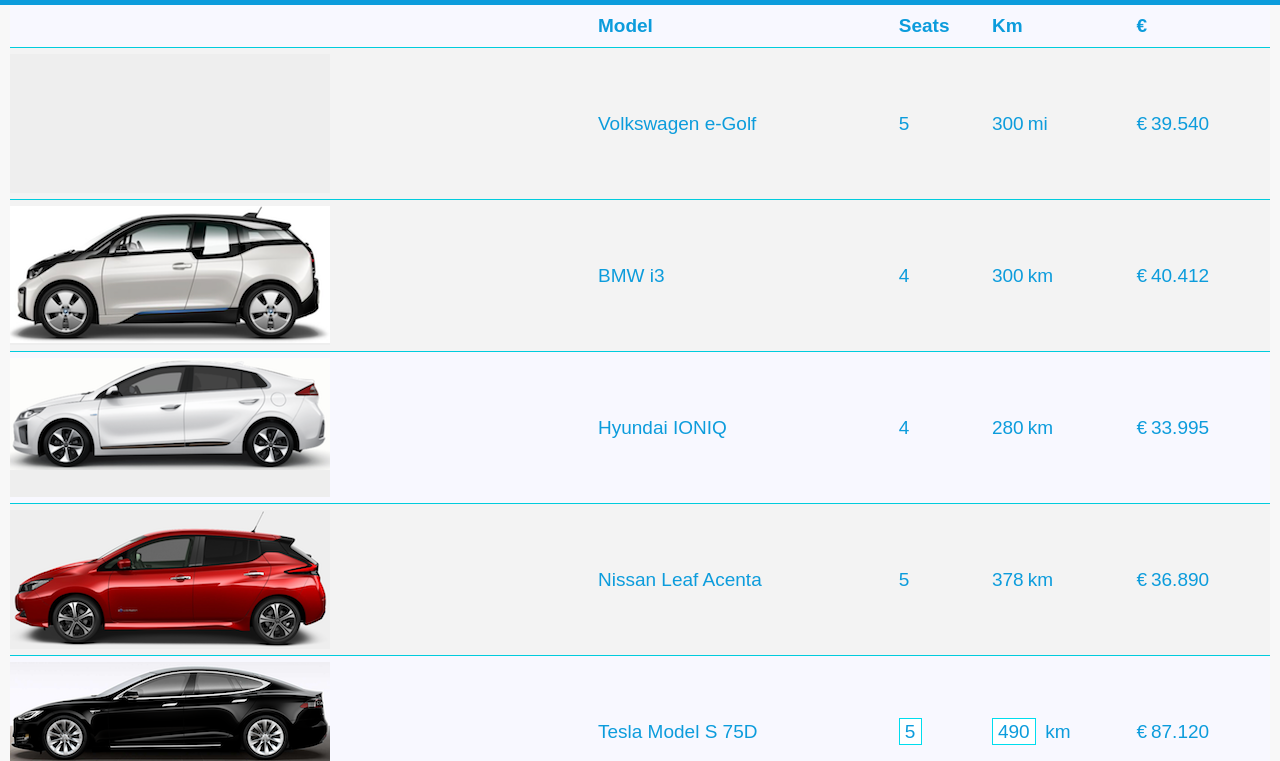
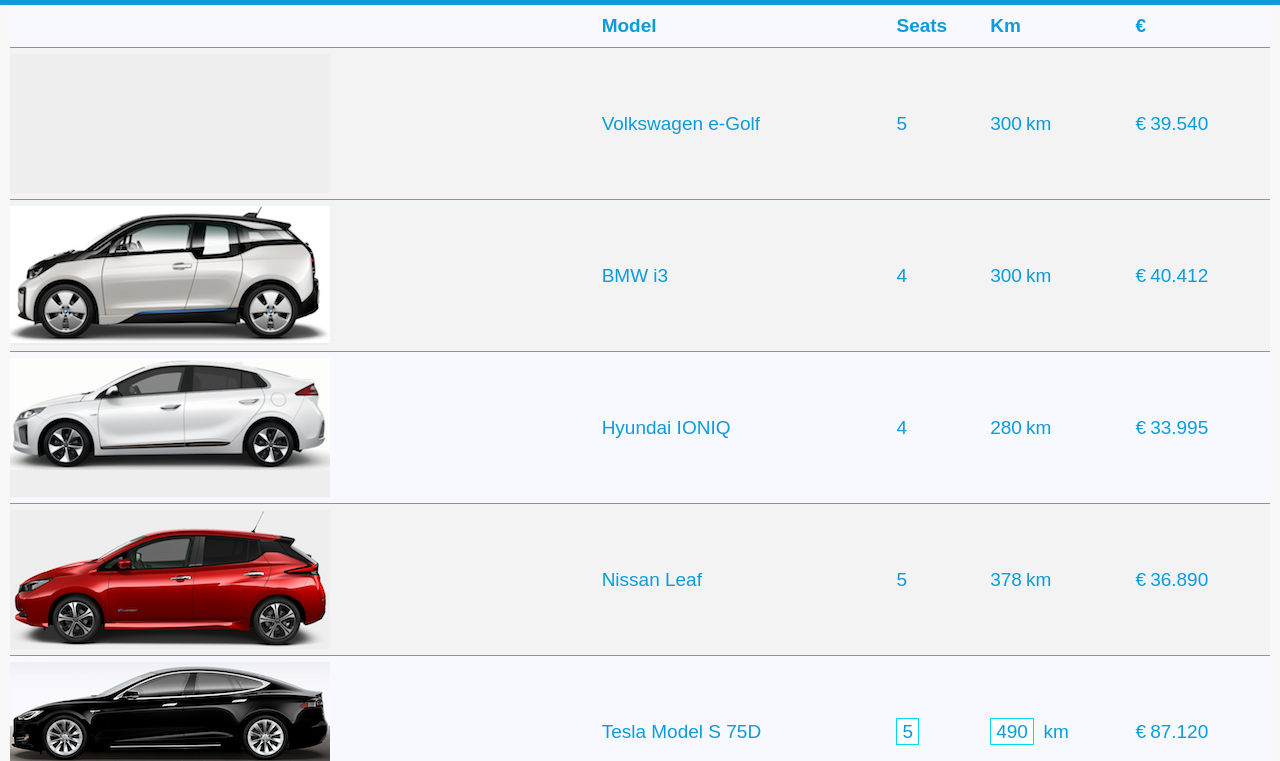
Before and after one commit to davedx/evs, a website: page evs.html in a window 1280 px wide. Shown: the part 39-800 px from the top of the page. Drawn offline with Linux system fonts and the light colour scheme.

Commit message:
Update region changing properly

```diff
--- a/evs.html
+++ b/evs.html
@@ -36,7 +36,7 @@
         <td><div class='pic'></div></td>
         <td class='model'>Volkswagen e-Golf <span class='badge'></span></td>
         <td class='seats'>5</td>
-        <td class='range'>300<span class='unit'>mi</span></td>
+        <td class='range'>300<span class='unit'>km</span></td>
         <td class='price'><span class='curr'>€</span>39.540</td>
       </tr>
       <tr id='focus' class='car'>
@@ -196,37 +196,49 @@
   const data = {
     bolt: {
       us: {
-        base: 37495
+        base: 37495,
+        range: 383,
+        seats: 5
       }
     },
     e_golf: {
       nl: {
-        base: 39540
+        base: 39540,
+        range: 300,
+        seats: 5
+      },
+      us: {
+        base: 30495,
+        range: 125,
+        seats: 5
       }
     },
     focus: {
       us: {
-        base: 29120
+        base: 29120,
+        range: 115,
+        seats: 5
       }
     },
     i3: {
       nl: {
-        base: 40412
+        base: 40412,
+        range: 300,
+        seats: 4
       }
     },
     ioniq: {
       nl: {
-        base: 33995
-      }
-    },
-    i_pace: {
-      nl: {
-        base: 0
+        base: 33995,
+        range: 280,
+        seats: 4
       }
     },
     leaf: {
       nl: {
-        base: 36890
+        base: 36890,
+        range: 378,
+        seats: 5
       }
     },
     model_s: {
@@ -303,16 +315,45 @@
           val: 7,
           del: 3200
         }]
+      },
+      us: {
+        base: 79500,
+        ranges: [{
+          val: 417,
+          del: 0,
+          name: '75D'
+        }, {
+          val: 565,
+          del: 16500,
+          name: '100D'
+        }, {
+          val: 542,
+          del: 60500,
+          name: 'P100D'
+        }],
+        seats: [{
+          val: 5,
+          del: 0
+        }, {
+          val: 6,
+          del: 6000
+        }, {
+          val: 7,
+          del: 3000
+        }]
       }
     },
     zoe: {
       nl: {
-        base: 32890
+        base: 32890,
+        range: 300,
+        seats: 4
       }
     }
   }
 
   const populateSelect = (selectEl, data) => {
+    selectEl.options.length = 0
     for (let i=0; i<data.length; i++) {
       const opt = document.createElement('option');
       opt.value = data[i].val
@@ -356,28 +397,39 @@
       const key = carEls[i].id
       const display = data[key][config.region] ? '' : 'none'
       carEls[i].style.display = display
+      if (display !== 'none') {
+        //console.log('updating '+key);
+        update(key, data[key][config.region])
+        initControls(key, data[key][config.region])
+      }
     }
   }
 
-  const initCar = (carData) => {
+  const initData = (carData) => {
     carData.rangesIdx = 0;
     carData.seatsIdx = 0;
-    if (!carData.ranges) {
-      carData.ranges = []
-    } else {
+    if (typeof carData.range === 'number') {
+      carData.ranges = [{val: carData.range, del: 0, name: ''}]
+    }
+    if (typeof carData.seats === 'number') {
+      carData.seats = [{val: carData.seats, del: 0}]
+    }
+  }
+
+  const initControls = (key, carData) => {
+    //console.log('initControls: ', key)
+    if (carData.ranges.length > 1) {
       initSelect(key, 'range', 'ranges')
     }
-    if (!carData.seats) {
-      carData.seats = []
-    } else {
+    if (carData.seats.length > 1) {
       initSelect(key, 'seats', 'seats')
     }
   }
 
   window.onload = () => {
-    for (key in data) {
-      if (data[key][config.region]) {
-        initCar(data[key][config.region])
+    for (let key in data) {
+      for (let region in data[key]) {
+        initData(data[key][region])
       }
     }
     id('region').onchange = (e) => {
```
